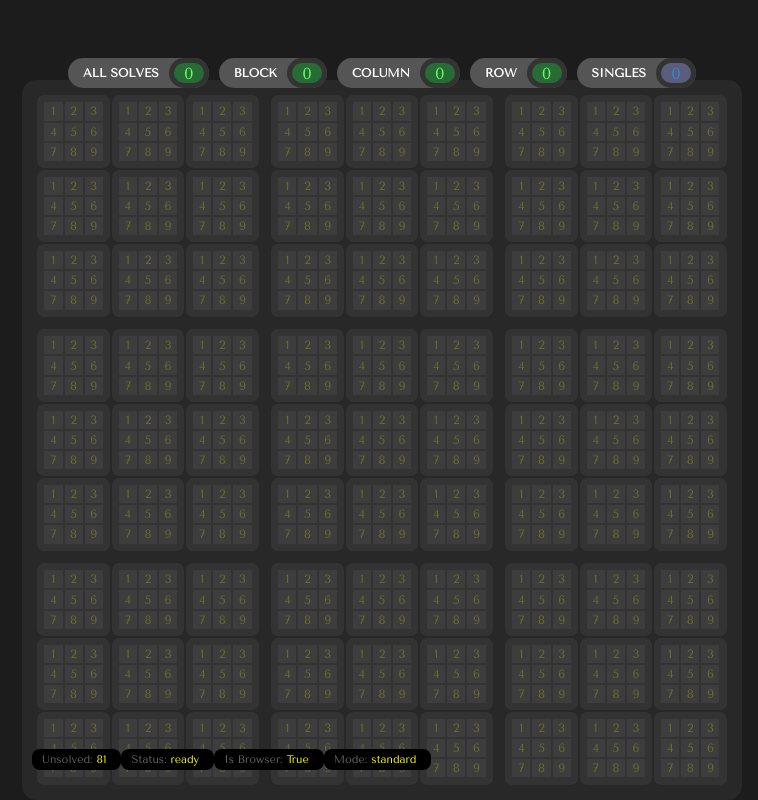
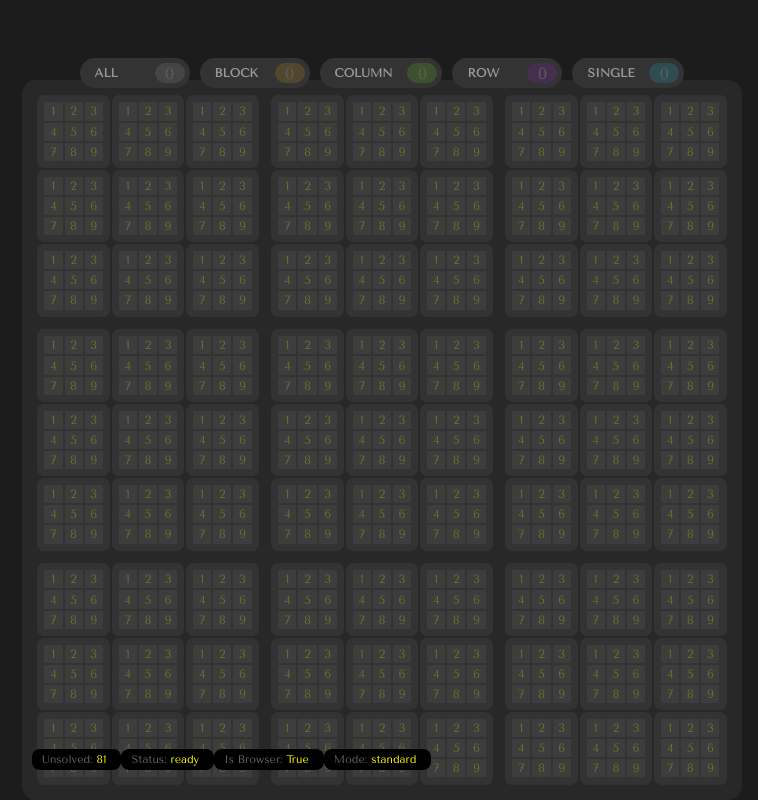
Before and after one commit to moggsterb/dokku, a Next.js app: page /play in a window 1280 px wide. Shown: the whole page, without its empty margins (258-1016 px from the left). Built offline with nearby package versions, Linux system fonts and the light colour scheme; a web font is replaced by a local one.

Commit message:
SolveControllers

```diff
--- a/src/app/globals.scss
+++ b/src/app/globals.scss
@@ -21,6 +21,12 @@ body {
   --cell-preset-fg: rgb(144, 144, 144);
   --cell-active-bg: rgb(228, 129, 30);
   --cell-active-fg: rgb(255, 229, 202);
+
+  --solve-all-bg: rgb(144, 144, 144);
+  --solve-block-bg: rgb(200, 151, 29);
+  --solve-column-bg: rgb(103, 200, 29);
+  --solve-row-bg: rgb(146, 29, 200);
+  --solve-single-bg: rgb(29, 183, 200);
 
   --cell-solve-scan-bg: rgba(10, 125, 33, 0.595);
   --cell-solve-scan-fg: rgb(101, 254, 96);
--- a/src/components/Cell.tsx
+++ b/src/components/Cell.tsx
@@ -7,6 +7,7 @@ import { faSquareFull } from '@fortawesome/free-regular-svg-icons';
 import {
   faArrowsLeftRight,
   faArrowsUpDown,
+  fa1,
 } from '@fortawesome/free-solid-svg-icons';
 
 import Candidate from './Candidate';
@@ -24,6 +25,14 @@ interface Props {
   showCandidates: boolean;
 }
 
+const ICONS = {
+  all: { icon: fa1 },
+  single: { icon: fa1 },
+  block: { icon: faSquareFull },
+  column: { icon: faArrowsUpDown },
+  row: { icon: faArrowsLeftRight },
+};
+
 const Cell = ({
   displayCell: {
     cell,
@@ -38,6 +47,7 @@ const Cell = ({
     inBarredColumn,
     inBarredRow,
     isSolveable,
+    allSolveMethods,
     canActivate,
   },
   clickHandler,
@@ -68,10 +78,7 @@ const Cell = ({
 
   const renderCell = () => {
     if (hasValue) return renderValue();
-    if (isSolveable)
-      return isSolveable.type === 'single'
-        ? renderSingleSolveable()
-        : renderScanSolveable(); // renderScanEnneadType();
+    if (isSolveable) return renderSolveable();
     if (showCandidates) return renderCandidates();
     renderBlank();
   };
@@ -84,27 +91,22 @@ const Cell = ({
     return <div className={styles.value}>{value}</div>;
   };
 
-  const renderScanSolveable = () => {
-    const type = isSolveable && isSolveable.type;
+  const renderSolveable = () => {
     const solveableValue = isSolveable && isSolveable.value;
     if (solveableValue)
       return (
         <div className={styles.solveWrapper}>
-          <div className={styles.solveIcon}>
-            {type === 'block' && <FontAwesomeIcon icon={faSquareFull} />}
-            {type === 'column' && <FontAwesomeIcon icon={faArrowsUpDown} />}
-            {type === 'row' && <FontAwesomeIcon icon={faArrowsLeftRight} />}
+          <div className={styles.solveIconWrapper}>
+            {allSolveMethods.map((method) => {
+              const icon = ICONS[method].icon;
+              return (
+                <div className={`${styles.solveIcon} ${styles[method]}`}>
+                  {/* <FontAwesomeIcon icon={icon} /> */}
+                </div>
+              );
+            })}
           </div>
-          {renderCandidates(solveableValue)}
-        </div>
-      );
-  };
 
-  const renderSingleSolveable = () => {
-    const solveableValue = isSolveable && isSolveable.value;
-    if (solveableValue)
-      return (
-        <div className={styles.solveWrapper}>
           {renderCandidates(solveableValue)}
         </div>
       );
--- a/src/components/GridStatus.tsx
+++ b/src/components/GridStatus.tsx
@@ -1,10 +1,11 @@
-import { IGrid } from '@/utils/types';
+import { IGrid, SolveType } from '@/utils/types';
 import styles from './GridStatus.module.scss';
 import LabelCounter from './LabelCounter';
-import { Dispatch } from 'react';
+import { Dispatch, useState } from 'react';
 import { filterSolveableCells, GridActions } from '@/utils/grid';
 
 import { isBrowser } from 'react-device-detect';
+import SolveController from './SolveController';
 
 interface Props {
   grid: IGrid;
@@ -32,17 +33,13 @@ const GridStatus = ({
     focusCellID,
     focusValue,
     cells,
-    solveableCells,
     solveableByType,
   },
   gridDispatch,
 }: Props) => {
+  const [solveState, setSolveState] = useState<SolveType | undefined>();
+
   const unsolvedCells = cells.filter((item) => item.status === 'unsolved');
-
-  // const scanBlock = filterSolveableCells(solveableCells, 'block');
-  // const scanColumn = filterSolveableCells(solveableCells, 'column');
-  // const scanRow = filterSolveableCells(solveableCells, 'row');
-  // const singles = filterSolveableCells(solveableCells, 'single');
 
   const scanAll = solveableByType['all'];
   const scanBlock = solveableByType['block'];
@@ -61,92 +58,42 @@ const GridStatus = ({
   return (
     <>
       <div className={styles.top}>
-        {gridStatus === 'ready' && (
+        {gridDispatch && (gridStatus === 'ready' || gridStatus === 'auto') && (
           <div className={styles.solvers}>
-            <LabelCounter
-              text='All Solves'
-              count={scanAll.length}
-              theme={'scanning'}
-              enterHandler={(state: boolean) => {
-                updateStatus('scanning_blocks', state);
-              }}
-              clickHandler={() => {
-                if (!gridDispatch) return;
-                gridDispatch({
-                  type: 'BATCH_SOLVE',
-                  payload: {
-                    items: scanAll,
-                  },
-                });
-              }}
+            <SolveController
+              type={'all'}
+              gridDispatch={gridDispatch}
+              cellIDs={scanAll}
+              solveState={solveState}
+              setSolveState={setSolveState}
             />
-            <LabelCounter
-              text='Block'
-              count={scanBlock.length}
-              theme={'scanning'}
-              enterHandler={(state: boolean) => {
-                updateStatus('scanning_blocks', state);
-              }}
-              clickHandler={() => {
-                if (!gridDispatch) return;
-                gridDispatch({
-                  type: 'BATCH_SOLVE',
-                  payload: {
-                    items: scanBlock,
-                  },
-                });
-              }}
+            <SolveController
+              type={'block'}
+              gridDispatch={gridDispatch}
+              cellIDs={scanBlock}
+              solveState={solveState}
+              setSolveState={setSolveState}
             />
-            <LabelCounter
-              text='Column'
-              count={scanColumn.length}
-              theme={'scanning'}
-              enterHandler={(state: boolean) => {
-                updateStatus('scanning_columns', state);
-              }}
-              clickHandler={() => {
-                if (!gridDispatch) return;
-                gridDispatch({
-                  type: 'BATCH_SOLVE',
-                  payload: {
-                    items: scanColumn,
-                  },
-                });
-              }}
+            <SolveController
+              type={'column'}
+              gridDispatch={gridDispatch}
+              cellIDs={scanColumn}
+              solveState={solveState}
+              setSolveState={setSolveState}
             />
-            <LabelCounter
-              text='Row'
-              count={scanRow.length}
-              theme={'scanning'}
-              enterHandler={(state: boolean) => {
-                updateStatus('scanning_rows', state);
-              }}
-              clickHandler={() => {
-                if (!gridDispatch) return;
-                gridDispatch({
-                  type: 'BATCH_SOLVE',
-                  payload: {
-                    items: scanRow,
-                  },
-                });
-              }}
+            <SolveController
+              type={'row'}
+              gridDispatch={gridDispatch}
+              cellIDs={scanRow}
+              solveState={solveState}
+              setSolveState={setSolveState}
             />
-            <LabelCounter
-              text='Singles'
-              count={singles.length}
-              theme={'single'}
-              enterHandler={(state: boolean) => {
-                updateStatus('singles_all', state);
-              }}
-              clickHandler={() => {
-                if (!gridDispatch) return;
-                gridDispatch({
-                  type: 'BATCH_SOLVE',
-                  payload: {
-                    items: singles,
-                  },
-                });
-              }}
+            <SolveController
+              type={'single'}
+              gridDispatch={gridDispatch}
+              cellIDs={singles}
+              solveState={solveState}
+              setSolveState={setSolveState}
             />
           </div>
         )}
--- /dev/null
+++ b/src/components/SolveController.module.scss
@@ -0,0 +1,80 @@
+.wrapper {
+  background: #333;
+  color: #999;
+  display: flex;
+  align-items: center;
+  border-radius: 10px;
+  height: 30px;
+  border-radius: 15px;
+  margin-left: 5px;
+  margin-right: 5px;
+  padding-right: 40px;
+
+  transition: all 0.2s ease-in-out;
+
+  -webkit-user-select: none;
+  -ms-user-select: none;
+  user-select: none;
+
+  &.hoverable:hover {
+    background: #555;
+    cursor: pointer;
+  }
+
+  &.active {
+    background: #555;
+    color: white;
+  }
+
+  &.disabled .roundel {
+    opacity: 0.2;
+  }
+
+  .roundel {
+    color: white;
+    border: 5px solid #333;
+    width: 40px;
+    height: 30px;
+    border-radius: 15px;
+    display: flex;
+    justify-content: center;
+    align-items: center;
+    position: absolute;
+    left: 0px;
+    top: -15px;
+    font-size: 16px;
+  }
+
+  &.all .roundel {
+    background: var(--solve-all-bg);
+  }
+
+  &.block .roundel {
+    background: var(--solve-block-bg);
+  }
+
+  &.column .roundel {
+    background: var(--solve-column-bg);
+  }
+
+  &.row .roundel {
+    background: var(--solve-row-bg);
+  }
+
+  &.single .roundel {
+    background: var(--solve-single-bg);
+  }
+}
+
+.label {
+  text-transform: uppercase;
+  font-weight: bold;
+  padding-left: 15px;
+  padding-right: 10px;
+  font-size: 12px;
+  min-width: 70px;
+}
+
+.roundelHolder {
+  position: relative;
+}
--- /dev/null
+++ b/src/components/SolveController.tsx
@@ -0,0 +1,101 @@
+import { buildStyle } from '@/utils/helpers';
+import styles from './SolveController.module.scss';
+import { SolveType } from '@/utils/types';
+import { Dispatch, SetStateAction } from 'react';
+import { GridActions } from '@/utils/grid';
+import { faCircleCheck } from '@fortawesome/free-solid-svg-icons';
+import { FontAwesomeIcon } from '@fortawesome/react-fontawesome';
+
+interface Props {
+  type: SolveType;
+  cellIDs: {
+    cellID: number;
+    solution: number;
+  }[];
+  solveState: SolveType | undefined;
+  setSolveState: Dispatch<SetStateAction<SolveType | undefined>>;
+  gridDispatch: Dispatch<GridActions>;
+}
+
+const TYPES = {
+  all: { displayMode: 'all_solves' },
+  single: { displayMode: 'all_singles' },
+  block: { displayMode: 'all_blocks' },
+  column: { displayMode: 'all_columns' },
+  row: { displayMode: 'all_rows' },
+};
+
+const SolveController = ({
+  type,
+  cellIDs,
+  solveState,
+  setSolveState,
+  gridDispatch,
+}: Props) => {
+  const isActive = type === solveState;
+  const isDisabled = cellIDs.length === 0;
+
+  const wrapperStyle = () => {
+    return buildStyle([
+      { style: styles.wrapper, condition: true },
+      { style: styles[type], condition: true },
+      { style: styles.active, condition: isActive },
+      { style: styles.disabled, condition: isDisabled },
+      { style: styles.hoverable, condition: !isDisabled },
+    ]);
+  };
+
+  const handleClick = () => {
+    if (!isActive) {
+      gridDispatch({
+        type: 'UPDATE_MODE',
+        payload: { mode: TYPES[type].displayMode },
+      });
+      setSolveState(type);
+    } else {
+      gridDispatch({
+        type: 'UPDATE_MODE',
+        payload: { mode: 'ready' },
+      });
+      setSolveState(undefined);
+    }
+  };
+
+  const handleSolve = () => {
+    gridDispatch({
+      type: 'BATCH_SOLVE',
+      payload: {
+        items: cellIDs,
+      },
+    });
+  };
+
+  const renderRoundel = () => {
+    return (
+      <div className={styles.roundelHolder}>
+        {isActive ? (
+          <div
+            className={styles.roundel}
+            onClick={isActive ? handleSolve : undefined}
+          >
+            <FontAwesomeIcon icon={faCircleCheck} />
+          </div>
+        ) : (
+          <div className={styles.roundel}>{cellIDs.length}</div>
+        )}
+      </div>
+    );
+  };
+
+  return (
+    <div
+      className={wrapperStyle()}
+      onClick={!isDisabled ? handleClick : undefined}
+    >
+      <div className={styles.label}>{type}</div>
+      {renderRoundel()}
+    </div>
+  );
+};
+
+export default SolveController;
--- a/src/utils/display.ts
+++ b/src/utils/display.ts
@@ -1,6 +1,6 @@
 import { cellsInEnnead } from "./cell";
 import { takenCellValues, takenInEnnead } from "./solving/analysis";
-import { EnneadType, ICell, IEnneads, IsSolveable, SolveableCells } from "./types";
+import { EnneadType, ICell, IEnneads, IsSolveable, SolveableCells, SolveType } from "./types";
 
 
 export interface IDisplayCellProps {
@@ -18,6 +18,7 @@ export interface IDisplayCellProps {
   inBarredRow: boolean;
   inBarredColumn: boolean;
   isSolveable: IsSolveable;
+  allSolveMethods: SolveType[];
   // scanEnneadTypes: EnneadType[];
 
   gridStatus: string;
@@ -46,6 +47,7 @@ export const displayCell = (
     inBarredColumn: false,
     inBarredRow: false,
     isSolveable: false,
+    allSolveMethods: allSolveTypes(solveableCells, cell.id),
     canActivate: (gridStatus !== 'preview' && gridStatus !== 'selector' && cell.status !== 'preset') || gridStatus === 'builder',
     gridStatus,
     cell,
@@ -53,6 +55,9 @@ export const displayCell = (
 
   const modeState = () => {
     switch (displayMode) {
+      // when a cell without a value is clicked
+      // - the cell and candidate grid is scaled up
+      // - influencing enneads are displayed
       case 'manual':
         return {
           ...state,
@@ -62,10 +67,35 @@ export const displayCell = (
           inActiveRow: cell.row === focusCellObj?.row,
           hasFocusedValue: cell.value !== undefined && cell.value === focusValue,
         }
-      case 'singles_all':
+      // highlight all cells that are solveable (any method)
+      case 'all_solves':
+        return {
+          ...state,
+          isSolveable: isCellSolveable(solveableCells, cell.id, 'any', 'any'),
+        }
+      // highlight all cells that are solveable by SINGLE method
+      case 'all_singles':
         return {
           ...state,
           isSolveable: isCellSolveable(solveableCells, cell.id, 'single', 'any')
+        }
+      // highlight all cells that are solveable by BLOCK SCANNING method
+      case 'all_blocks':
+        return {
+          ...state,
+          isSolveable: isCellSolveable(solveableCells, cell.id, 'block', 'any')
+        }
+      // highlight all cells that are solveable by COLUMN SCANNING method
+      case 'all_columns':
+        return {
+          ...state,
+          isSolveable: isCellSolveable(solveableCells, cell.id, 'column', 'any')
+        }
+      // highlight all cells that are solveable by ROW SCANNING method
+      case 'all_rows':
+        return {
+          ...state,
+          isSolveable: isCellSolveable(solveableCells, cell.id, 'row', 'any')
         }
 
       case 'singles_solve_cell':
@@ -76,21 +106,7 @@ export const displayCell = (
           inActiveRow: cell.row === focusCellObj?.row,
           isSolveable: cell.id === focusCellObj?.id && isCellSolveable(solveableCells, cell.id, 'single', 'any')
         }
-      case 'scanning_blocks':
-        return {
-          ...state,
-          isSolveable: isCellSolveable(solveableCells, cell.id, 'block', 'any')
-        }
-      case 'scanning_columns':
-        return {
-          ...state,
-          isSolveable: isCellSolveable(solveableCells, cell.id, 'column', 'any')
-        }
-      case 'scanning_rows':
-        return {
-          ...state,
-          isSolveable: isCellSolveable(solveableCells, cell.id, 'row', 'any')
-        }
+
 
       case 'scanning_value':
         return {
@@ -152,14 +168,20 @@ export const isCellSolveable = (
   value: number | 'any' = 'any'
 ): IsSolveable => {
   const solves = solveableCells
-    .filter(cell => cell.method === method || method === 'any')
-    .filter(cell => cell.cellID === cellID && (value === 'any' || cell.solution === value));
+    .filter(solve => solve.method === method || method === 'any')
+    .filter(solve => solve.cellID === cellID && (value === 'any' || solve.solution === value));
 
   if (solves.length === 0) return false;
 
   const scanEnneadType = solves[0].method !== 'single' ? solves[0].method : undefined;
 
   return { type: solves[0].method, value: solves[0].solution, scanEnneadType }
+}
+
+export const allSolveTypes = (solveableCells: SolveableCells, cellID: number) => {
+  return solveableCells
+    .filter(solve => solve.cellID === cellID)
+    .map(solve => solve.method)
 }
 
 const getBarringEnneads = (
```
Also changed, not shown: src/components/Cell.module.scss (+40 -12 lines).
